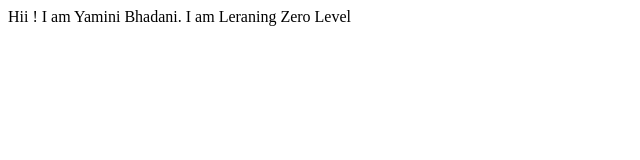
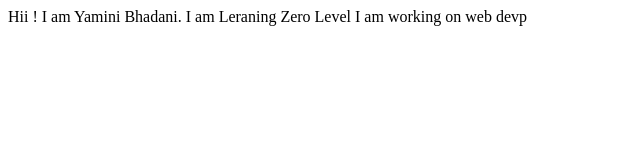
Before and after one commit to yaminionweb/student-name-site, a plain HTML site: page index.html in a window 1280 px wide. Shown: the whole page, without its empty margins (0-640 px from the left). Drawn offline with Linux system fonts and the light colour scheme.

Commit message:
updated project details

```diff
--- a/index.html
+++ b/index.html
@@ -11,5 +11,6 @@
     I am Yamini Bhadani.
 
     I am Leraning Zero Level
+    I am working on web devp
 </body>
 </html>
```
